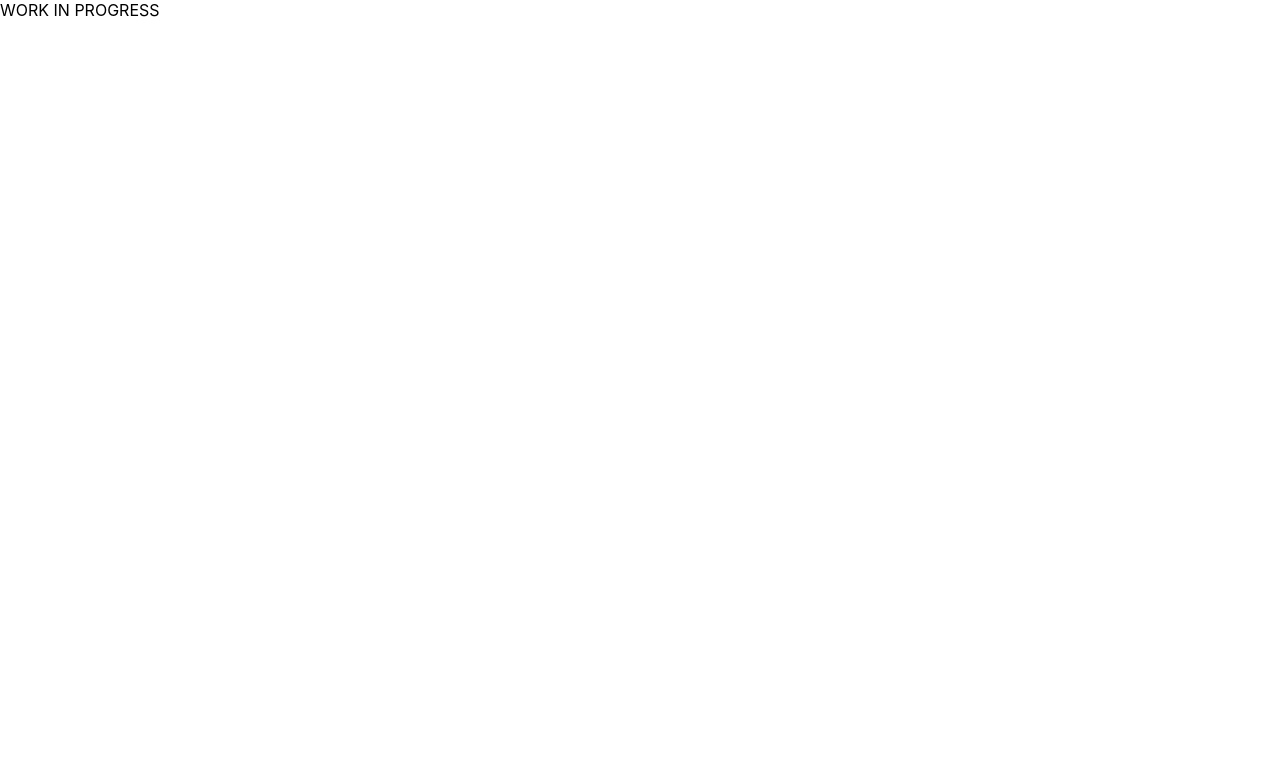
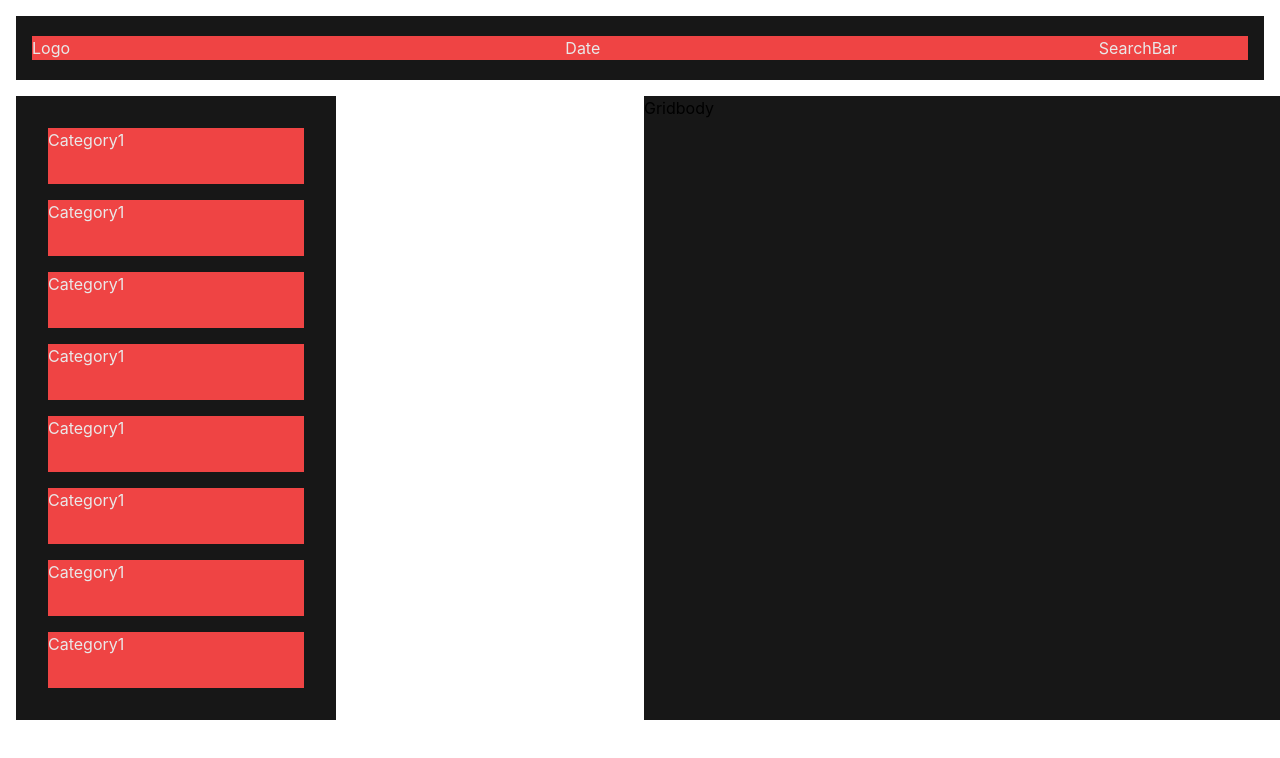
Before and after one commit to rahuwul/theNewsGrid, a React (Create React App) app: page / in a window 1280 px wide. Shown: the top 758 px of the page. Built offline with nearby package versions, Linux system fonts and the light colour scheme.

Commit message:
basic framework codes

```diff
--- a/public/index.html
+++ b/public/index.html
@@ -12,6 +12,18 @@
     <link rel="apple-touch-icon" href="%PUBLIC_URL%/logo192.png" />
 
     <link rel="manifest" href="%PUBLIC_URL%/manifest.json" />
+    <script src="https://cdn.tailwindcss.com"></script>
+  <script>
+    tailwind.config = {
+      theme: {
+        extend: {
+          colors: {
+            clifford: '#da373d',
+          }
+        }
+      }
+    }
+  </script>
 
     <title>theNewsGrid</title>
   </head>
--- a/src/App.js
+++ b/src/App.js
@@ -1,9 +1,15 @@
+import Navbar from "./Components/Navbar";
+import Gridbody from "./Components/Gridbody";
+import Sidebar from "./Components/Sidebar";
 
 function App() {
   return (
     <div className="App">
-     WORK IN PROGRESS
-
+   <Navbar/>
+   <div className="grid grid-cols-2 gap-2">
+   <Sidebar/>
+   <Gridbody/>
+   </div>
     </div>
   );
 }
--- /dev/null
+++ b/src/Components/Gridbody.jsx
@@ -0,0 +1,11 @@
+import React from 'react'
+
+export default function Gridbody() {
+  return (
+    <>
+    <div className='bg-[#171717]'>
+        Gridbody
+    </div>
+    </>
+  )
+}
--- /dev/null
+++ b/src/Components/Navbar.jsx
@@ -0,0 +1,15 @@
+import React from 'react'
+
+export default function Navbar() {
+  return (
+    <>
+    <div className=' bg-[#171717] text-[#E9E9E9] m-4 h-16 px-4 py-2 flex items-center '>
+        <div className='w-full grid grid-cols-3 gap-96 bg-red-500'>
+        <h1>Logo</h1>
+        <h1>Date</h1>
+        <h1>SearchBar</h1>
+        </div>
+    </div>
+    </>
+  )
+}
--- /dev/null
+++ b/src/Components/Sidebar.jsx
@@ -0,0 +1,18 @@
+import React from 'react'
+
+export default function Sidebar() {
+  return (
+    <>
+    <div className='bg-[#171717] w-80 p-8 mx-4  text-[#E9E9E9] grid grid-row-8 gap-4'>
+        <div className='h-14 bg-red-500 '><h1>Category1</h1></div>
+        <div className='h-14 bg-red-500 '><h1>Category1</h1></div>
+        <div className='h-14 bg-red-500 '><h1>Category1</h1></div>
+        <div className='h-14 bg-red-500 '><h1>Category1</h1></div>
+        <div className='h-14 bg-red-500 '><h1>Category1</h1></div>
+        <div className='h-14 bg-red-500 '><h1>Category1</h1></div>
+        <div className='h-14 bg-red-500 '><h1>Category1</h1></div>
+        <div className='h-14 bg-red-500 '><h1>Category1</h1></div>
+    </div>
+    </>
+  )
+}
```
